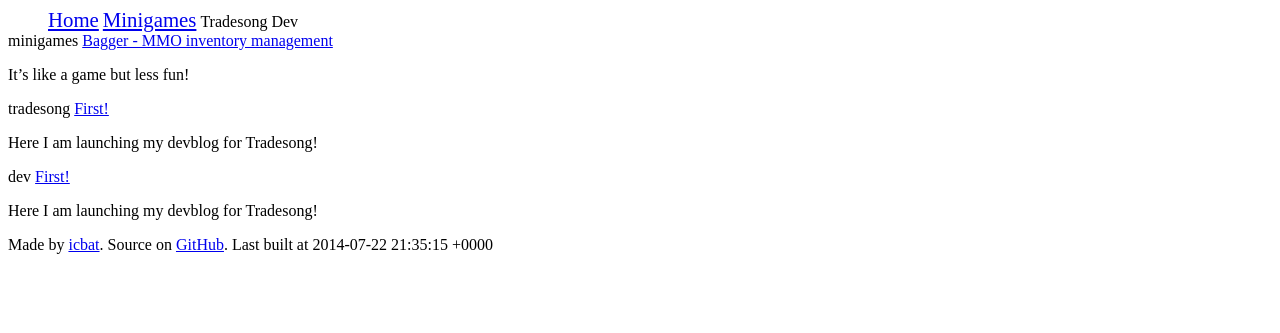
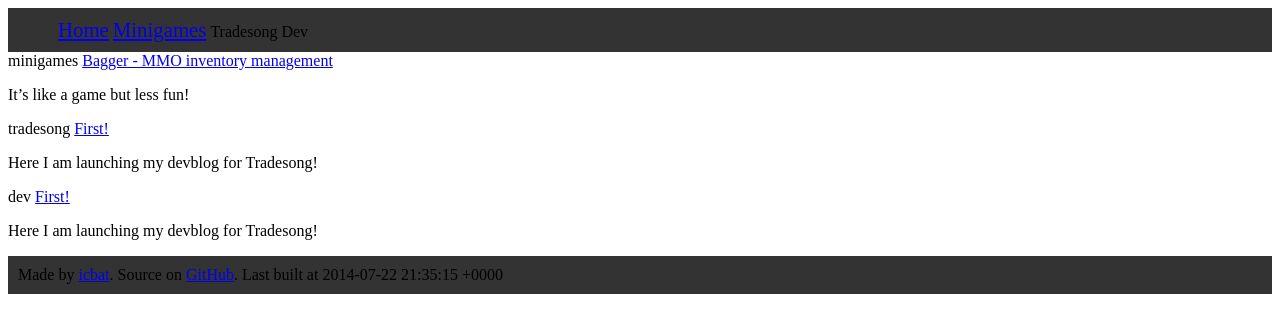
Before and after one commit to icbat/icbat.github.io, a Jekyll site: the page built from index.md, in a window 1280 px wide. Shown: the top 333 px of the page. Built offline with Jekyll 4.4.1, drawn with Linux system fonts in a browser that asks for light colours.

Commit message:
Fixing simple style thing my editor caught and I missed

```diff
--- a/stylesheets/stylesheet.css
+++ b/stylesheets/stylesheet.css
@@ -1,3 +1,3 @@
 header ul li, header ul {display: inline}
 header ul li a {font-size: 1.3em}
-header, footer {margin:0; padding: 10, background-color: #333;}
+header, footer {margin:0; padding: 10; background-color: #333;}
```
